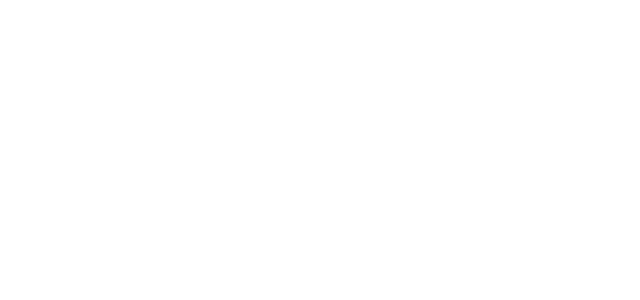
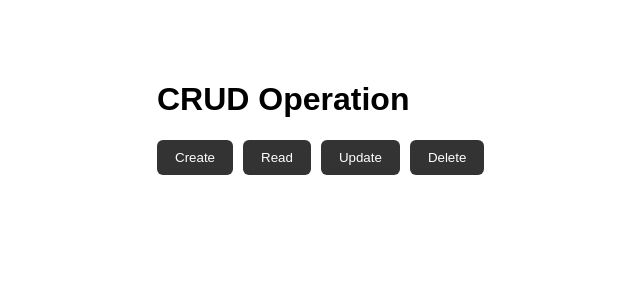
Before and after one commit to hongdyhengmesa/WebDevelopment, a Vue app: page / in a window 1280 px wide. Shown: the top 300 px of the page, without its empty margins (133-773 px from the left). Built offline with nearby package versions, Linux system fonts and the light colour scheme.

Commit message:
crud for file

```diff
--- a/src/App.vue
+++ b/src/App.vue
@@ -1,8 +1,10 @@
 <template>
-
+    <div class="container">
+        <UserCrude/>
+    </div>
 </template>
 
 <script setup>
-
+    import UserCrude from "./components/crude/UserCrude.vue";
 
 </script>
--- /dev/null
+++ b/src/components/crude/UserCrude.vue
@@ -0,0 +1,185 @@
+<template>
+    <div class="container">
+        <h1>CRUD Operation</h1>
+
+        <div class="buttons">
+            <button @click="createUser">Create</button>
+            <button @click="getUser">Read</button>
+            <button @click="updateUser">Update</button>
+            <button @click="deleteUser">Delete</button>
+        </div>
+
+        <p v-if="loading">Loading...</p>
+        <p v-if="message" class="message">{{ message }}</p>
+        <p v-if="errorMessage" class="error">{{ errorMessage }}</p>
+        <section v-if="users.length > 0">
+            <h2>User List</h2>
+            <div v-for="user in users" :key="user.id" class="user-card">
+                <h3>{{ user.name }}</h3>
+                <p>Emai: {{ user.name || "No email" }}</p>
+                <p>ID: {{ user.id }}</p>
+            </div>
+        </section>
+
+    </div>
+</template>
+
+<script setup>
+    import {ref} from 'vue'
+    import axios from 'axios'
+
+    const apiUrl = "https://jsonplaceholder.typicode.com/users";
+
+    const users = ref([])
+    const loading = ref(false)
+    const message = ref("")
+    const errorMessage = ref("")
+
+    function clearMessages(){
+        message.value = " "
+        errorMessage.value = " "
+    }
+
+    // Create User
+    async function createUser(){
+        clearMessages()
+        loading.value = true
+
+        try {
+            const response = await axios.post(apiUrl, {
+                name: "Thorn",
+                email: "thorn@gmail.com"
+            })
+            users.value.push(response.data) // return users
+            message.value = `User Created: ${response.data.name}`
+            console.log("Create user: ", response.data)
+        } catch (error) {
+            errorMessage.value = "Failed to create user, Please check again!!"
+            console.log(error)
+        }finally{
+            loading.value = false
+        }
+    }
+
+    // Read Data
+    async function getUser(){
+        clearMessages()
+        loading.value = true
+        try{
+            const response = await axios.get(apiUrl)
+            users.value = response.data
+            message.value = "Users loaded successfully"
+            console.log("Users: ", response.data)
+        }catch(error){
+            errorMessage.value = "Failed to load users."
+            console.error(error)
+        }finally{
+            loading.value = false
+        }
+    }
+
+    // Update user
+    async function updateUser() {
+        clearMessages()
+        loading.value = true
+
+        try{
+            const response = await axios.put(`${apiUrl}/1`,{
+                id: 1,
+                name: "Update Thorn",
+                email: "updatethorn@gmail.com"
+            })
+            const userIndex = users.value.findIndex(
+                user => user.id === 1
+            )
+            if(userIndex !== -1){
+                users.value[userIndex] = response.data
+            }else{
+                users.value.push(response.data)
+            }
+            message.value = `User updated: ${response.data.name}`
+            console.log("Updated user: ", response.data)
+        }catch(error){
+            errorMessage.value = "Failed to update user."
+            console.error(error)
+        }finally{
+            loading.value = false
+        }
+
+        // Delete User
+        async function deleteUser(){
+            clearMessages()
+            loading.value = true
+
+            try{
+                await axios.delete(`${apiUrl}/1`)
+                users.value = users.value.filter(
+                    user => user.id !== 1
+                )
+                message.value = "User with ID 1 deleted successfully."
+                console.error("User deleted")
+            }catch(error){
+                errorMessage.value = "Failed to delete user."
+                console.error(error)
+            }finally{
+                loading.value = false
+            }
+        }
+
+    }
+
+</script>
+
+<style scoped>
+
+    .container{
+        max-width: 700px;
+        margin: 40px auto;
+        padding: 20px;
+        font-family: Arial, Helvetica, sans-serif;
+    }
+
+    .buttons{
+        display: flex;
+        gap: 10px;
+        margin-bottom: 20px;
+    }
+
+    button{
+        padding: 10px 18px;
+        border: none;
+        border-radius: 6px;
+        cursor: pointer;
+        background: #333;
+        color: white;
+    }
+
+    button:hover{
+        opacity: 0.8;
+    }
+
+    .message{
+        padding: 10px;
+        background: #e8f5e9;
+        border-radius: 6px;
+    }
+
+    .error{
+        padding: 10px;
+        background: #ffebee;
+        color: #c62828;
+        border-radius: 6px;
+    }
+
+    .user-card{
+        margin-bottom: 12px;
+        padding: 15px;
+        border: 1px solid #ddd;
+        border-radius: 8px;
+    }
+
+    .user-card h3{
+        margin: 0 0 8px;
+    }
+
+</style>
```
